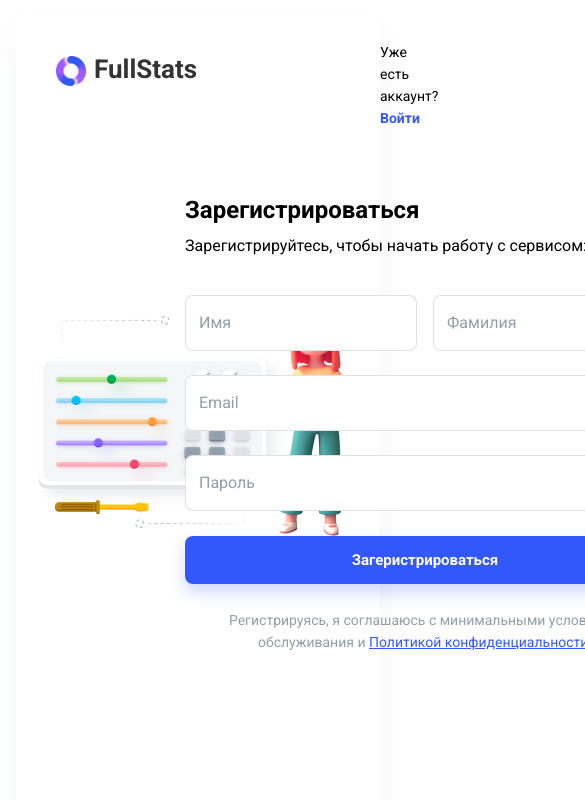
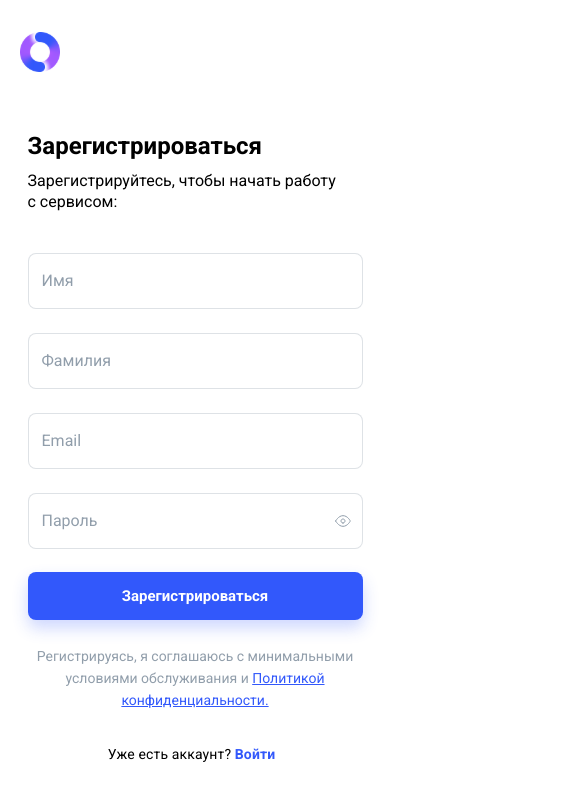
Before and after one commit to razor267/fullstats-vacancy-test, a Next.js app: page /registration in a window 390 px wide. Shown: the top 800 px of the page, 585 px wide, since content can reach past the window. Built offline with nearby package versions, Linux system fonts and the light colour scheme.

Commit message:
recoveryPassword and Registration pages(mobile version)

```diff
--- a/components/Header/Header.module.scss
+++ b/components/Header/Header.module.scss
@@ -35,3 +35,16 @@
 .black {
   color: var(--black);
 }
+
+@media (max-width: 768px) {
+  .header {
+    .logo {
+      padding: 32px 0 0 20px;
+      width: 60px;
+    }
+
+    .title {
+      display: none;
+    }
+  }
+}
--- a/components/Sidebar/Sidebar.module.scss
+++ b/components/Sidebar/Sidebar.module.scss
@@ -19,3 +19,21 @@
     }
   }
 }
+
+@media (max-width: 768px) {
+  .sidebar {
+    .wrapper {
+      margin: 0;
+      height: max-content;
+      box-shadow: none;
+
+      .headerSidebar {
+        padding: 0;
+      }
+
+      .bgImage {
+        display: none;
+      }
+    }
+  }
+}
--- a/pages/registration.tsx
+++ b/pages/registration.tsx
@@ -28,7 +28,7 @@ const Registration: NextPage = () => {
                             <Input type='text' placeholder='Email'/>
                             <Input type='password' placeholder='Пароль'/>
                             <div className={styles.button}>
-                                <Button label='Загеристрироваться'/>
+                                <Button label='Зарегистрироваться'/>
                             </div>
                             <div className={styles.footer}>
                                 <span>Регистрируясь, я соглашаюсь с минимальными условиями обслуживания и </span>
--- a/styles/Password.module.scss
+++ b/styles/Password.module.scss
@@ -55,3 +55,23 @@
     }
   }
 }
+
+@media (max-width: 768px) {
+  .header {
+    padding: 0;
+  }
+
+  .form {
+    width: 335px;
+    top: 214px;
+    gap: 40px;
+
+    .text {
+      .headerText {
+        font-size: 24px;
+        line-height: 36px;
+      }
+    }
+  }
+
+}
--- a/styles/Registration.module.scss
+++ b/styles/Registration.module.scss
@@ -19,14 +19,13 @@
         cursor: pointer;
       }
     }
-  }
 
     .formWrapper {
       display: grid;
       grid-template-rows: max-content auto;
       gap: 40px;
       position: absolute;
-    left: calc(100vw/2 - 10px);
+      left: calc(100vw / 2 - 10px);
       align-self: center;
       width: 480px;
       height: 461px;
@@ -86,3 +85,55 @@
       }
     }
   }
+}
+
+@media (max-width: 768px) {
+  .registrationWrapper {
+    grid-template-columns: auto;
+
+    .contentWrapper {
+      grid-template-areas: "formWrapper" "loginLink";
+
+      .loginLink {
+        padding-top: 210px;
+        padding-right: 7px;
+        justify-self: center;
+        grid-area: loginLink;
+        letter-spacing: 0.01em;
+      }
+
+      .formWrapper {
+        grid-area: formWrapper;
+        width: 335px;
+        left: auto;
+        justify-self: center;
+        position: relative;
+        top: 56px;
+
+        .header {
+          gap: 7px;
+
+          .regDescription {
+            width: 309px;
+            line-height: 130%;
+          }
+        }
+
+        .form {
+          .name {
+            grid-template-columns: auto;
+            gap: 24px;
+          }
+
+          .button {
+            top: -17px;
+          }
+
+          .footer {
+            top: -16px;
+          }
+        }
+      }
+    }
+  }
+}
```
Lines whose indentation alone changed are shown as unchanged.
